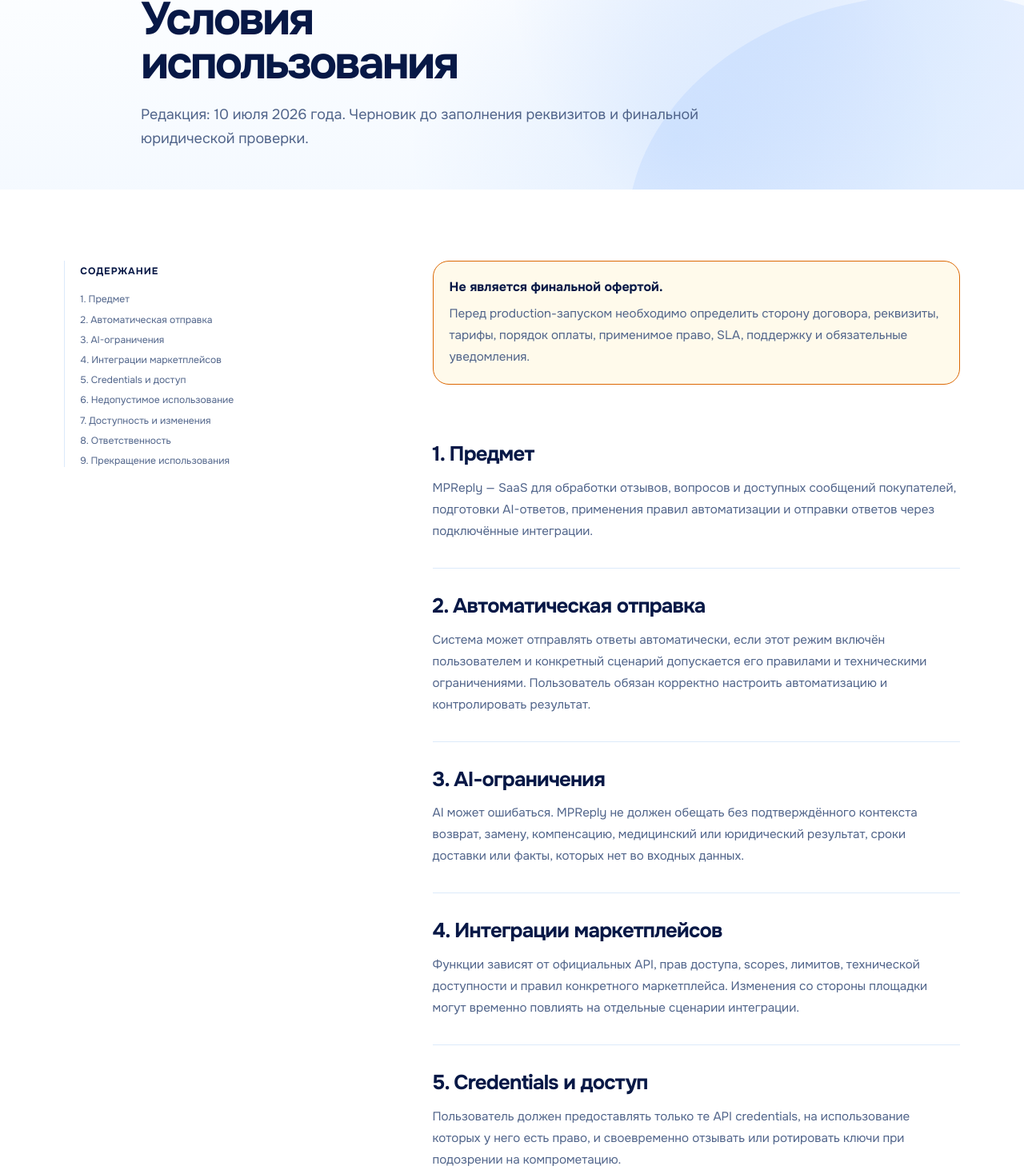
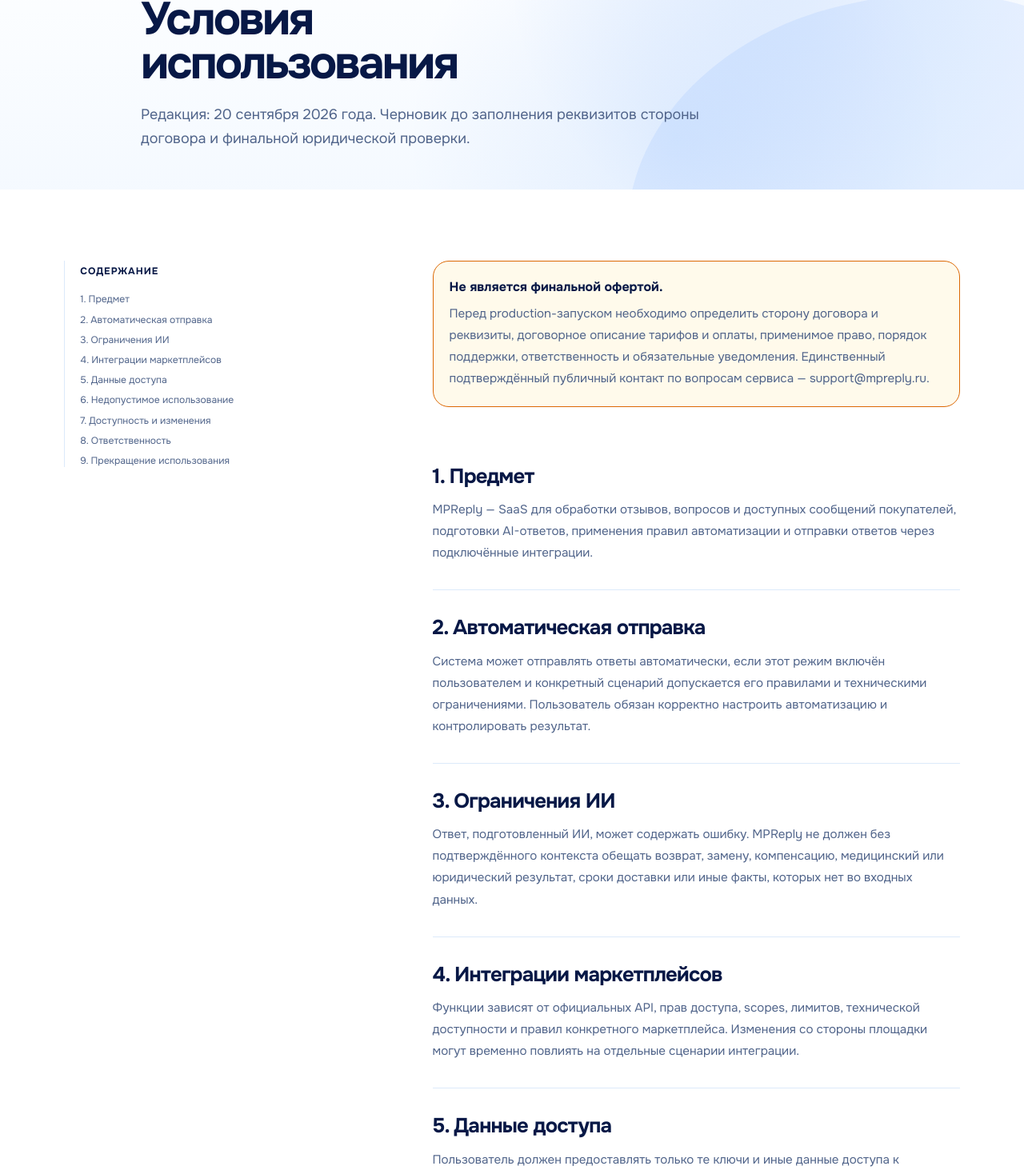
Before and after one commit to fedorovich-web/mpreply, a Next.js app in the folder apps/web/: page /terms in a window 1280 px wide. Shown: the part 180-1648 px from the top of the page at 80% size. Built offline with nearby package versions, Linux system fonts and the light colour scheme; no server answers.

Commit message:
fix: clarify terms draft and verified contact

```diff
--- a/apps/web/app/terms/page.tsx
+++ b/apps/web/app/terms/page.tsx
@@ -2,6 +2,7 @@ import type { Metadata } from "next";
 
 import { PublicShell } from "../../components/public-site/PublicShell";
 import { createPageMetadata } from "../../lib/seo";
+import { siteConfig } from "../../lib/site-config";
 
 export const metadata: Metadata = createPageMetadata({
   title: "Условия использования",
@@ -12,9 +13,9 @@ export const metadata: Metadata = createPageMetadata({
 const sections = [
   ["terms-subject", "1. Предмет"],
   ["terms-auto-send", "2. Автоматическая отправка"],
-  ["terms-ai", "3. AI-ограничения"],
+  ["terms-ai", "3. Ограничения ИИ"],
   ["terms-integrations", "4. Интеграции маркетплейсов"],
-  ["terms-credentials", "5. Credentials и доступ"],
+  ["terms-credentials", "5. Данные доступа"],
   ["terms-acceptable-use", "6. Недопустимое использование"],
   ["terms-availability", "7. Доступность и изменения"],
   ["terms-liability", "8. Ответственность"],
@@ -28,7 +29,7 @@ export default function TermsPage() {
         <div className="public-container legal-hero-inner">
           <p className="eyebrow">Legal draft</p>
           <h1>Условия использования</h1>
-          <p className="public-lead">Редакция: 10 июля 2026 года. Черновик до заполнения реквизитов и финальной юридической проверки.</p>
+          <p className="public-lead">Редакция: 20 сентября 2026 года. Черновик до заполнения реквизитов стороны договора и финальной юридической проверки.</p>
         </div>
       </section>
 
@@ -41,12 +42,12 @@ export default function TermsPage() {
         </aside>
 
         <article className="legal-approved-document">
-          <aside className="legal-warning"><strong>Не является финальной офертой.</strong><p>Перед production-запуском необходимо определить сторону договора, реквизиты, тарифы, порядок оплаты, применимое право, SLA, поддержку и обязательные уведомления.</p></aside>
+          <aside className="legal-warning"><strong>Не является финальной офертой.</strong><p>Перед production-запуском необходимо определить сторону договора и реквизиты, договорное описание тарифов и оплаты, применимое право, порядок поддержки, ответственность и обязательные уведомления. Единственный подтверждённый публичный контакт по вопросам сервиса — <a href={`mailto:${siteConfig.contactEmail}`}>{siteConfig.contactEmail}</a>.</p></aside>
           <section id="terms-subject"><h2>1. Предмет</h2><p>MPReply — SaaS для обработки отзывов, вопросов и доступных сообщений покупателей, подготовки AI-ответов, применения правил автоматизации и отправки ответов через подключённые интеграции.</p></section>
           <section id="terms-auto-send"><h2>2. Автоматическая отправка</h2><p>Система может отправлять ответы автоматически, если этот режим включён пользователем и конкретный сценарий допускается его правилами и техническими ограничениями. Пользователь обязан корректно настроить автоматизацию и контролировать результат.</p></section>
-          <section id="terms-ai"><h2>3. AI-ограничения</h2><p>AI может ошибаться. MPReply не должен обещать без подтверждённого контекста возврат, замену, компенсацию, медицинский или юридический результат, сроки доставки или факты, которых нет во входных данных.</p></section>
+          <section id="terms-ai"><h2>3. Ограничения ИИ</h2><p>Ответ, подготовленный ИИ, может содержать ошибку. MPReply не должен без подтверждённого контекста обещать возврат, замену, компенсацию, медицинский или юридический результат, сроки доставки или иные факты, которых нет во входных данных.</p></section>
           <section id="terms-integrations"><h2>4. Интеграции маркетплейсов</h2><p>Функции зависят от официальных API, прав доступа, scopes, лимитов, технической доступности и правил конкретного маркетплейса. Изменения со стороны площадки могут временно повлиять на отдельные сценарии интеграции.</p></section>
-          <section id="terms-credentials"><h2>5. Credentials и доступ</h2><p>Пользователь должен предоставлять только те API credentials, на использование которых у него есть право, и своевременно отзывать или ротировать ключи при подозрении на компрометацию.</p></section>
+          <section id="terms-credentials"><h2>5. Данные доступа</h2><p>Пользователь должен предоставлять только те ключи и иные данные доступа к маркетплейсам, на использование которых у него есть право, и своевременно отзывать или заменять их при подозрении на компрометацию.</p></section>
           <section id="terms-acceptable-use"><h2>6. Недопустимое использование</h2><ul><li>нарушение прав третьих лиц и правил маркетплейсов;</li><li>передача чужих credentials без разрешения;</li><li>обход rate limits и технических ограничений;</li><li>использование сервиса для незаконной, обманной или вредоносной автоматизации.</li></ul></section>
           <section id="terms-availability"><h2>7. Доступность и изменения</h2><p>До утверждения коммерческих условий не публикуются неподтверждённые SLA, гарантии доступности или компенсации. Production-условия должны быть зафиксированы отдельно.</p></section>
           <section id="terms-liability"><h2>8. Ответственность</h2><p>Границы ответственности, лимиты и исключения должны быть определены в финальном договорном документе с учётом фактической модели бизнеса и применимого законодательства.</p></section>
```
